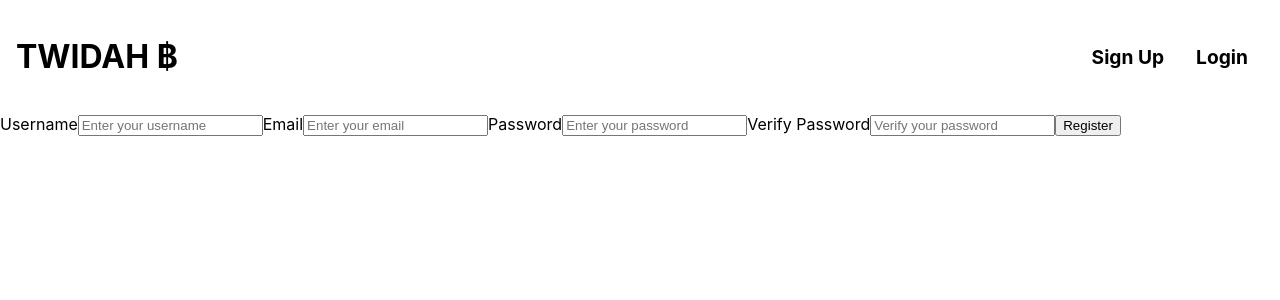
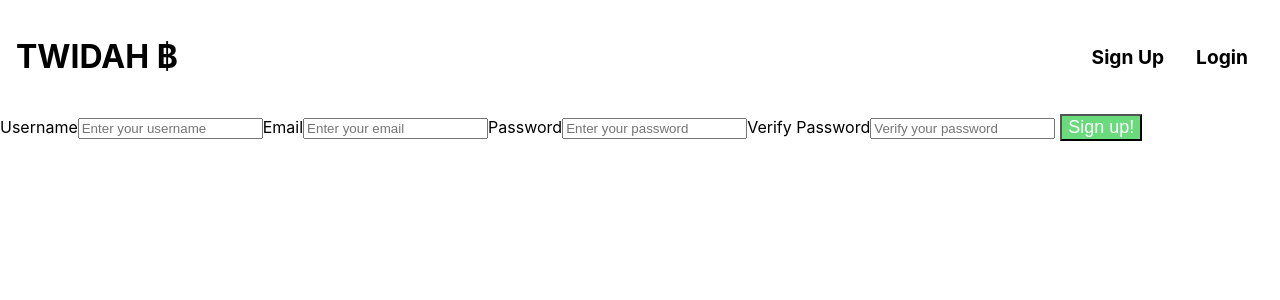
Before and after one commit to twidah/twidah-frontend, a React (Create React App) app: page /signup in a window 1280 px wide. Shown: the top 300 px of the page. Built offline with nearby package versions, Linux system fonts and the light colour scheme.

Commit message:
Added validations for signup schema.

```diff
--- a/src/comps/signup/SignUp.js
+++ b/src/comps/signup/SignUp.js
@@ -87,7 +87,18 @@ export default function SignUp({ setLogged }) {
           onChange={change}
         />
       </label>
-      <button>Register</button>
+      <button
+        style={{
+          cursor: "pointer",
+          marginLeft: "5px",
+          fontSize: "18px",
+          backgroundColor: "#69db7c",
+          color: "white",
+        }}
+        type="submit"
+      >
+        Sign up!
+      </button>
     </form>
   );
 }
```
